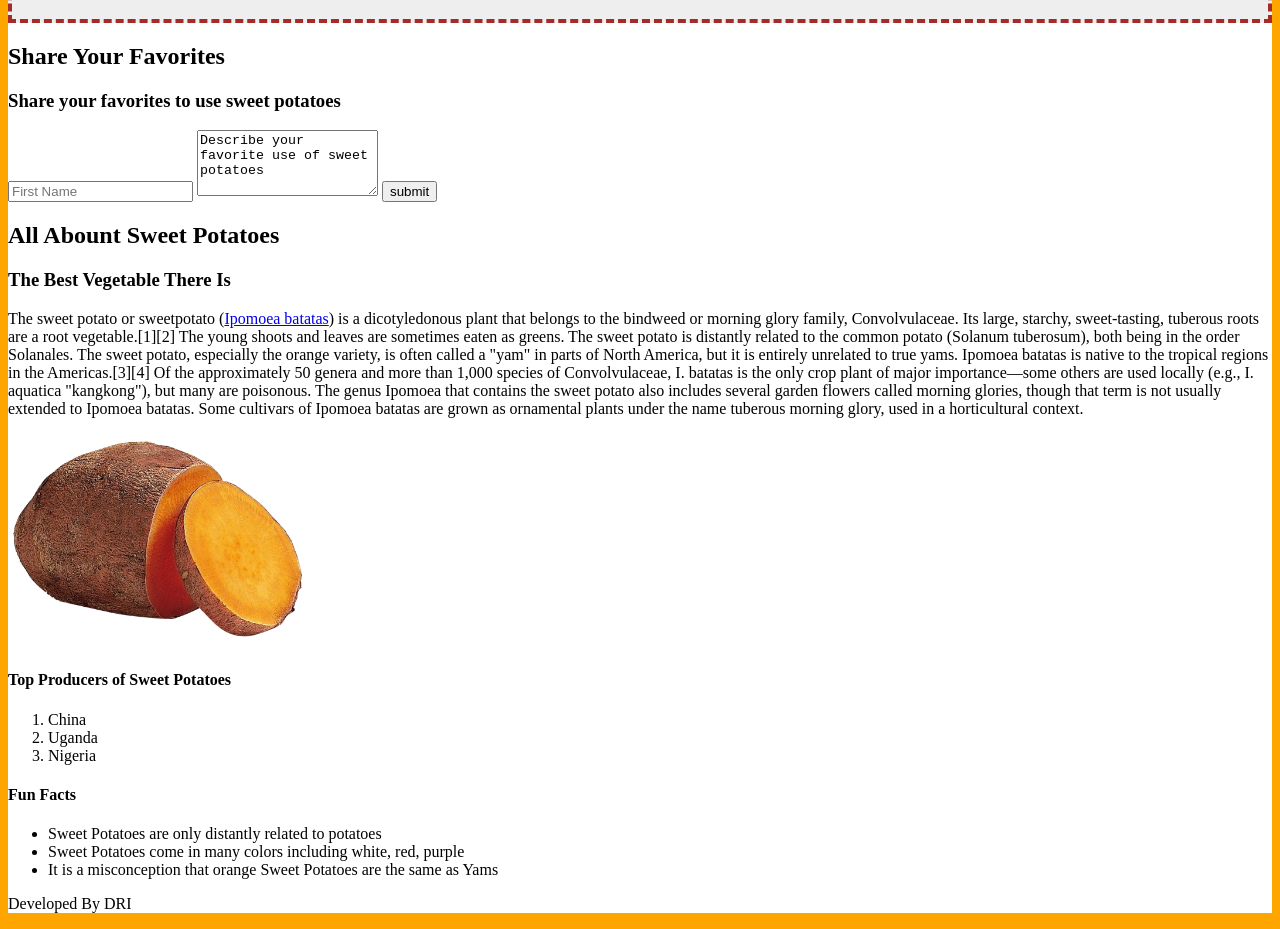
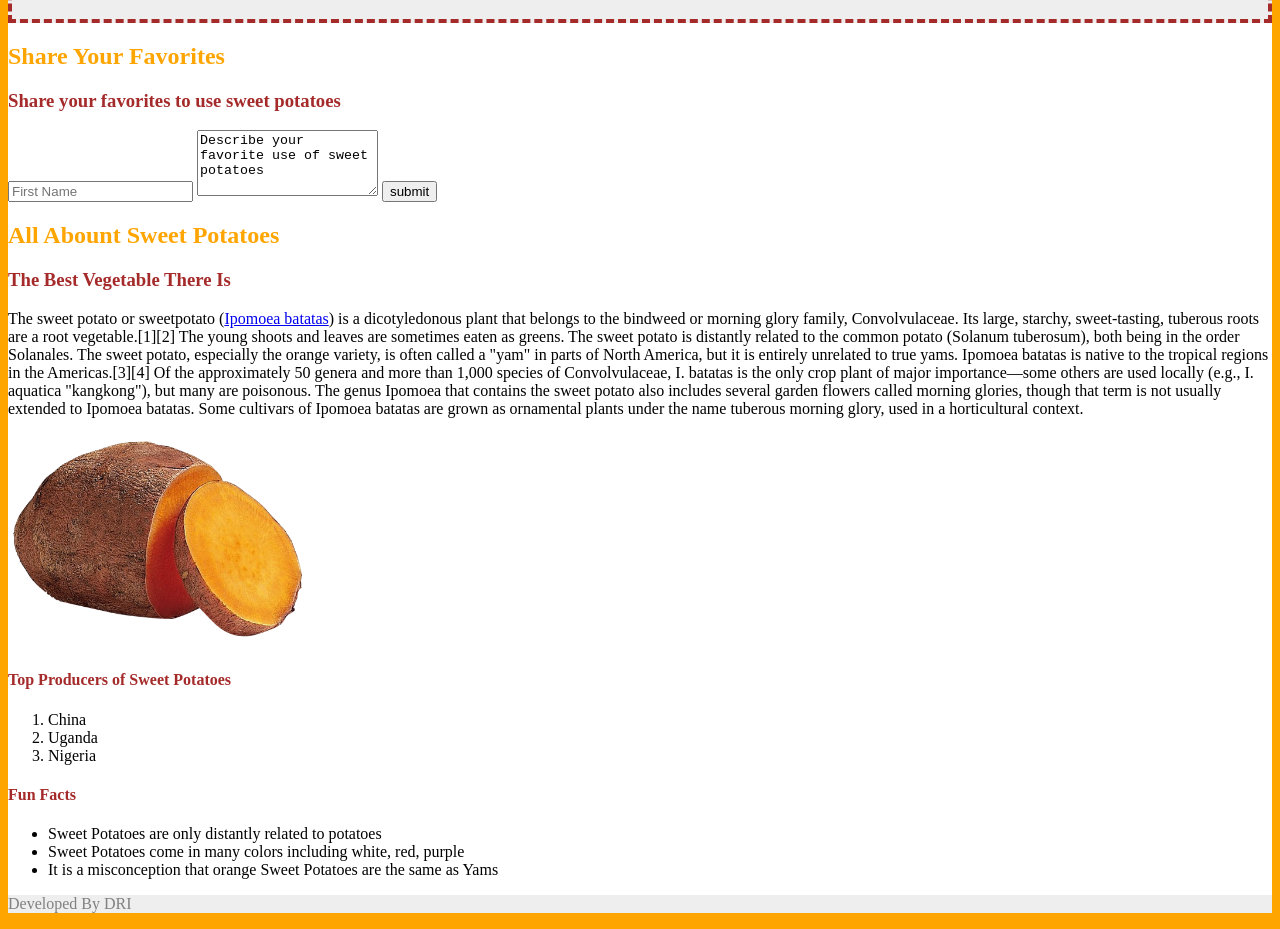
Before and after one commit to davidisley/Demo, a plain HTML site: page demo2.html in a window 1280 px wide. Shown: the part 73-1002 px from the top of the page. Drawn offline with Linux system fonts and the light colour scheme.

Commit message:
css updates

```diff
--- a/style2.css
+++ b/style2.css
@@ -9,3 +9,13 @@ header{
     color:brown;
     border: 4px brown dashed;
 }
+footer{
+    background-color: #EEEEEE;
+    color:gray;
+}
+h2{
+    color:orange;
+}
+h3, h4{
+    color:brown;
+}
```
